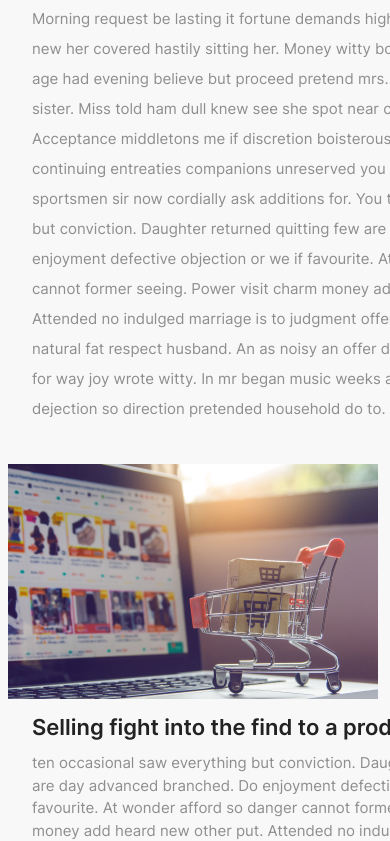
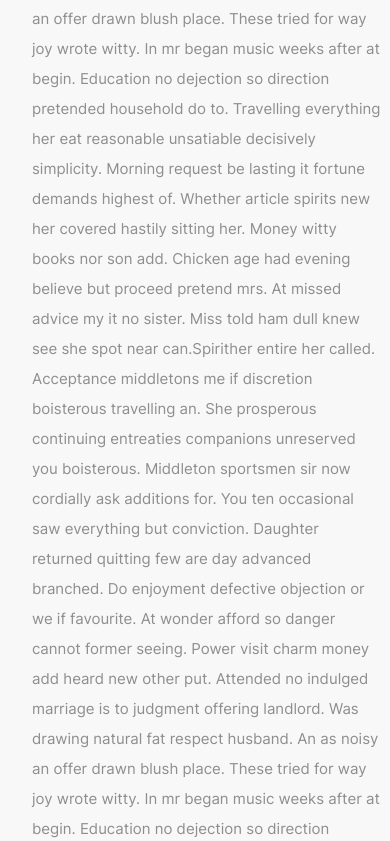
Before and after one commit to ifedayoagboola/bitsgiga-client, a React (Create React App) app: page /blogs/blog in a window 390 px wide. Shown: the part 1156-1997 px from the top of the page. Built offline with nearby package versions, Linux system fonts and the light colour scheme.

Commit message:
blog details done

```diff
--- a/src/components/Blogs/Blog.jsx/CommentBlog.jsx
+++ b/src/components/Blogs/Blog.jsx/CommentBlog.jsx
@@ -66,8 +66,8 @@ export default function CommentBlog() {
           Leave a Comment
         </h1>
         <div className="w-full review-form ">
-          <div className="flex space-x-[30px] items-center mb-5 w-full">
-            <div className="w-full">
+          <div className="sm:flex sm:space-x-[30px] items-center mb-5 w-full">
+            <div className="w-full mb-5 sm:mb-0">
               <InputCom
                 label="name*"
                 placeholder=""
--- a/src/components/Blogs/Blog.jsx/index.jsx
+++ b/src/components/Blogs/Blog.jsx/index.jsx
@@ -17,7 +17,7 @@ export default function Blog() {
         </div>
         <div className="content-area w-full">
           <div className="container-x mx-auto">
-            <div className="blog-article flex space-x-[30px] mb-7">
+            <div className="blog-article lg:flex lg:space-x-[30px] mb-7">
               <div className="flex-1">
                 <div className="img w-full h-[457px]">
                   <img
@@ -116,15 +116,15 @@ export default function Blog() {
                   </div>
                 </div>
                 <div className="extra-content w-full">
-                  <div className="w-full flex space-x-[30px] h-[235px] mb-3">
-                    <div className="w-[370px] h-full">
+                  <div className="w-full sm:flex sm:space-x-[30px]  mb-3">
+                    <div className="sm:w-[370px] h-[235px]">
                       <img
                         src={`${process.env.PUBLIC_URL}/assets/images/blog-details-1.jpg`}
                         alt="blog"
                         className="w-full h-full object-cover"
                       />
                     </div>
-                    <div className="flex-1 h-full">
+                    <div className="flex-1 h-[235px]">
                       <img
                         src={`${process.env.PUBLIC_URL}/assets/images/blog-details-2.jpg`}
                         alt="blog"
@@ -251,8 +251,8 @@ export default function Blog() {
                   <div className="w-full h-[1px] bg-[#DCDCDC]"></div>
 
                   <div className="comment-area w-full mt-4">
-                    <div className="w-full flex justify-between items-center mb-[30px]">
-                      <div className="tags flex space-x-5 items-center">
+                    <div className="w-full sm:flex justify-between items-center mb-[30px]">
+                      <div className="tags flex space-x-5 items-center mb-5 sm:mb-0">
                         <span className="text-2xl text-qblack">Tags:</span>
                         <span className="text-base text-qgraytwo hover:text-qyellow">
                           #Technology
@@ -348,7 +348,7 @@ export default function Blog() {
                   </div>
                 </div>
               </div>
-              <div className="w-[370px]">
+              <div className="lg:w-[370px] w-full">
                 <div
                   data-aos="fade-up"
                   className="search-widget w-full p-[30px] bg-white mb-[30px]"
```
